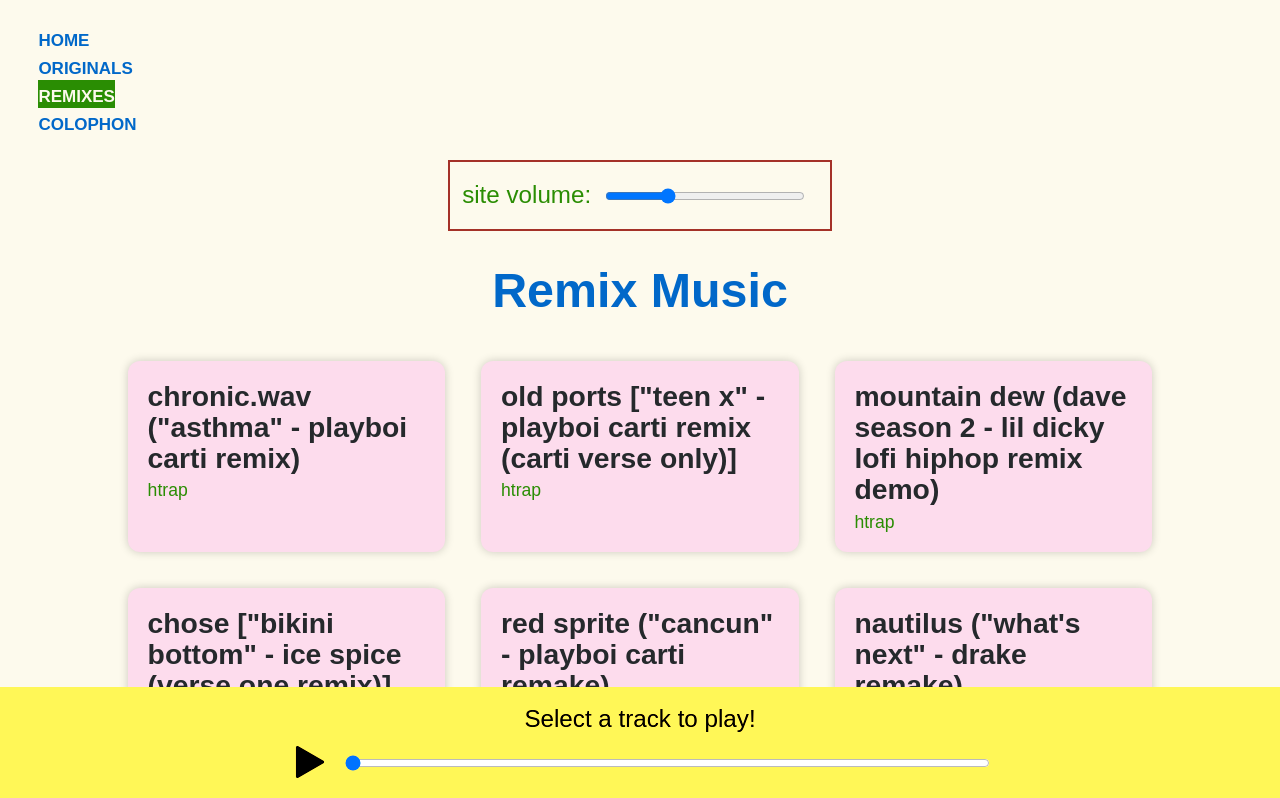
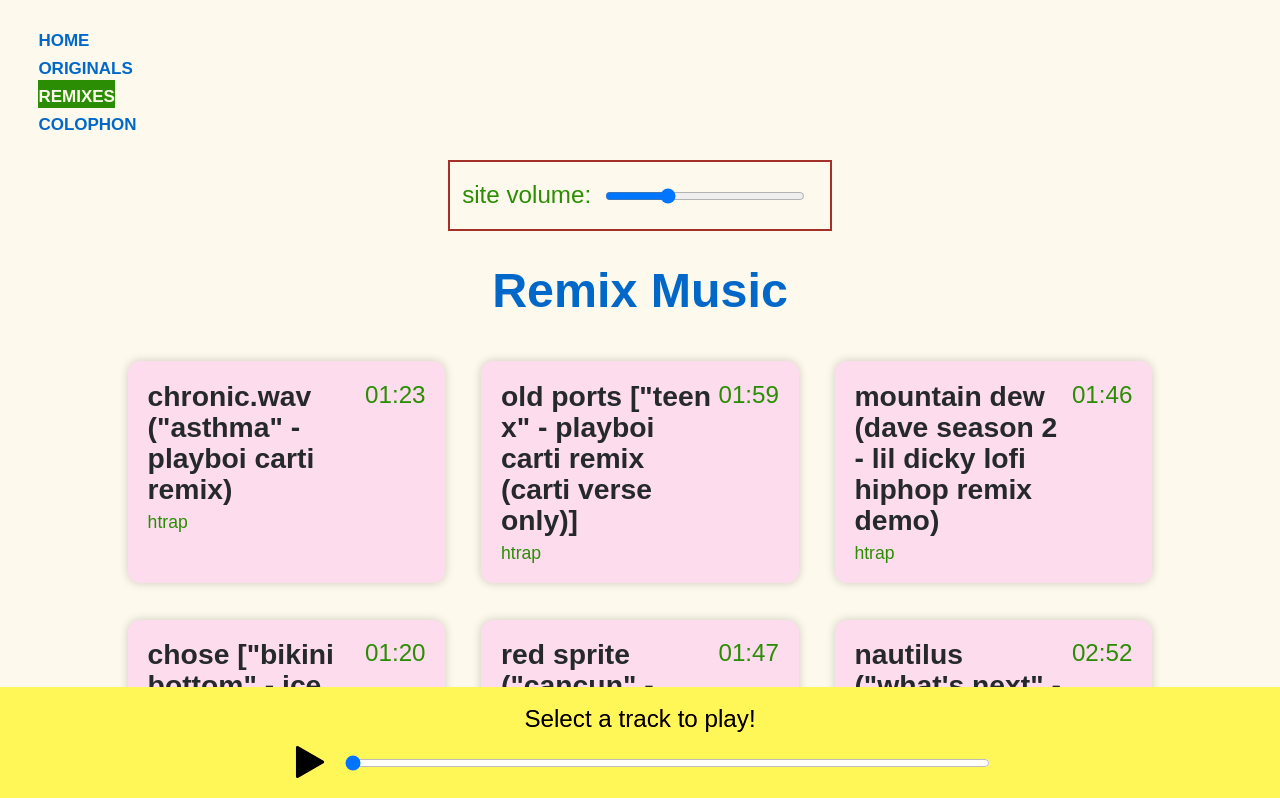
Before and after one commit to partheus/music, a Vue app: page /remixes in a window 1280 px wide. Shown: the top 798 px of the page. Built offline with nearby package versions, Linux system fonts and the light colour scheme; a web font is replaced by a local one.

Commit message:
Update data source, add track duration

```diff
--- a/src/tracks.js
+++ b/src/tracks.js
@@ -5,9 +5,9 @@ const trackData = [
         title: 'daft.wav',
         artist: 'htrap',
         filename: 'daft.wav',
-        // You can require cover images here as webpack processes them fine statically
         cover: require('@/assets/album-art.png'),
-        type: 'original'
+        type: 'original',
+        duration: '01:44'
     },
     {
         id: 2,
@@ -15,7 +15,8 @@ const trackData = [
         artist: 'htrap',
         filename: 'funkjam.wav',
         cover: require('@/assets/album-art/9e8e9e.png'),
-        type: 'original'
+        type: 'original',
+        duration: '01:17'
     },
     {
         id: 3,
@@ -23,7 +24,8 @@ const trackData = [
         artist: 'htrap',
         filename: 'bday.wav',
         cover: require('@/assets/album-art/520b22.png'),
-        type: 'original'
+        type: 'original',
+        duration: '01:40'
     },
     {
         id: 4,
@@ -31,7 +33,8 @@ const trackData = [
         artist: 'htrap',
         filename: 'synthpop.wav',
         cover: require('@/assets/album-art/520b51.png'),
-        type: 'original'
+        type: 'original',
+        duration: '01:16'
     },
     {
         id: 5,
@@ -39,7 +42,8 @@ const trackData = [
         artist: 'htrap',
         filename: 'janglebop.wav',
         cover: require('@/assets/album-art/f095f0.png'),
-        type: 'original'
+        type: 'original',
+        duration: '01:48'
     },
     {
         id: 6,
@@ -47,7 +51,8 @@ const trackData = [
         artist: 'htrap',
         filename: 'wavyexport.wav',
         cover: require('@/assets/album-art/ffffff.png'),
-        type: 'original'
+        type: 'original',
+        duration: '01:30'
     },
     {
         id: 7,
@@ -55,7 +60,8 @@ const trackData = [
         artist: 'htrap',
         filename: 'chronic.wav',
         cover: require('@/assets/album-art/ffffff.png'),
-        type: 'remix'
+        type: 'remix',
+        duration: '01:23'
     },
     {
         id: 8,
@@ -63,7 +69,8 @@ const trackData = [
         artist: 'htrap',
         filename: 'ports.mp3',
         cover: require('@/assets/album-art/ffffff.png'),
-        type: 'remix'
+        type: 'remix',
+        duration: '01:59'
     },
     {
         id: 9,
@@ -71,7 +78,8 @@ const trackData = [
         artist: 'htrap',
         filename: 'mountainDew.mp3',
         cover: require('@/assets/album-art/ffffff.png'),
-        type: 'remix'
+        type: 'remix',
+        duration: '01:46'
     },
     {
         id: 10,
@@ -79,7 +87,8 @@ const trackData = [
         artist: 'htrap',
         filename: 'summer.mp3',
         cover: require('@/assets/album-art/ffffff.png'),
-        type: 'original'
+        type: 'original',
+        duration: '01:39'
     },
     {
         id: 11,
@@ -87,7 +96,8 @@ const trackData = [
         artist: 'htrap',
         filename: 'freshCoatsOfPain.mp3',
         cover: require('@/assets/album-art/ffffff.png'),
-        type: 'original'
+        type: 'original',
+        duration: '01:52'
     },
     {
         id: 12,
@@ -95,7 +105,8 @@ const trackData = [
         artist: 'htrap',
         filename: 'chose.mp3',
         cover: require('@/assets/album-art/ffffff.png'),
-        type: 'remix'
+        type: 'remix',
+        duration: '01:20'
     },
     {
         id: 13,
@@ -103,7 +114,8 @@ const trackData = [
         artist: 'htrap',
         filename: 'spycraft.mp3',
         cover: require('@/assets/album-art/ffffff.png'),
-        type: 'original'
+        type: 'original',
+        duration: '01:16'
     },
     {
         id: 14,
@@ -111,7 +123,8 @@ const trackData = [
         artist: 'htrap',
         filename: 'sprite.mp3',
         cover: require('@/assets/album-art/ffffff.png'),
-        type: 'remix'
+        type: 'remix',
+        duration: '01:47'
     },
     {
         id: 15,
@@ -119,7 +132,8 @@ const trackData = [
         artist: 'htrap',
         filename: 'lead.mp3',
         cover: require('@/assets/album-art/ffffff.png'),
-        type: 'original'
+        type: 'original',
+        duration: '01:43'
     },
     {
         id: 16,
@@ -127,7 +141,8 @@ const trackData = [
         artist: 'htrap',
         filename: 'nautilus.mp3',
         cover: require('@/assets/album-art/ffffff.png'),
-        type: 'remix'
+        type: 'remix',
+        duration: '02:52'
     },
     {
         id: 17,
@@ -135,7 +150,8 @@ const trackData = [
         artist: 'htrap',
         filename: 'retale.mp3',
         cover: require('@/assets/album-art/ffffff.png'),
-        type: 'original'
+        type: 'original',
+        duration: '01:15'
     },
     {
         id: 18,
@@ -143,7 +159,8 @@ const trackData = [
         artist: 'htrap',
         filename: 'freefall.mp3',
         cover: require('@/assets/album-art/ffffff.png'),
-        type: 'remix'
+        type: 'remix',
+        duration: '02:03'
     },
     {
         id: 19,
@@ -151,7 +168,8 @@ const trackData = [
         artist: 'htrap',
         filename: 'grocery.mp3',
         cover: require('@/assets/album-art/ffffff.png'),
-        type: 'original'
+        type: 'original',
+        duration: '01:48'
     }
 
 
```
